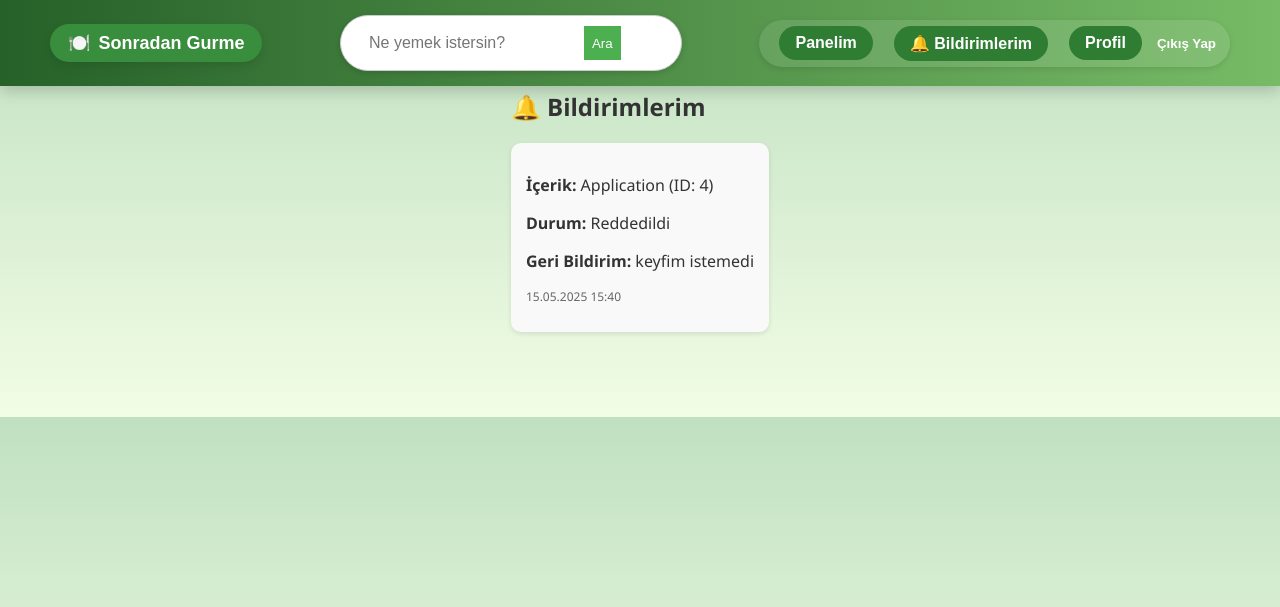
After one commit to sude-tunc/Sonradan-Gurme, a Django app: page /sgapp/bildirimler/ in a window 1280 px wide. The commit adds this page. Shown: the top 607 px of the page. Run offline with Django 5.2, Linux system fonts and the light colour scheme; a user stored in the database is signed in; data comes from the database, SQL or seed files in the repository; both versions use the stored data as it was after the commit.

Commit message:
kullanıcılar için bildiirm sayfası ve navbar a bildirim butonu geldi

```diff
--- a/sgapp/urls.py
+++ b/sgapp/urls.py
@@ -37,6 +37,7 @@ urlpatterns = [
     path('moderator/kullanici/<int:user_id>/sil/', views.kullanici_sil_view, name='kullanici_sil'),
     path('yorum/<int:review_id>/karar/', views.yorum_karar_ver_view, name='yorum_karar_ver'),
     path('moderator/basvuru/<int:application_id>/karar/', views.basvuru_karar_ver_view, name='basvuru_karar_ver'),
+    path('bildirimler/', views.bildirimlerim_view, name='bildirimlerim'),
 
 
 
--- a/sgapp/views.py
+++ b/sgapp/views.py
@@ -406,3 +406,10 @@ def basvuru_karar_ver_view(request, application_id):
         )
 
     return redirect('basvuru_inceleme')  # listelendiği sayfanın name'i neyse onu yaz
+
+from .models import ModeratorFeedback
+
+@login_required
+def bildirimlerim_view(request):
+    bildirimler = ModeratorFeedback.objects.filter(user=request.user).order_by('-created_at')
+    return render(request, 'users/bildirimlerim.html', {'bildirimler': bildirimler})
--- a/static/css/styles.css
+++ b/static/css/styles.css
@@ -536,3 +536,59 @@ a.btn-outline:hover, button.btn-outline:hover {
     color: #333;
     margin-bottom: 15px;
 }
+
+   .bildirimler-container {
+    max-width: 700px;
+    margin: 50px auto;
+    padding: 20px;
+    font-family: 'Segoe UI', sans-serif;
+}
+
+.bildirim-kutu {
+    background-color: #f2fef3;
+    border-left: 5px solid #4CAF50;
+    padding: 15px 20px;
+    margin-bottom: 15px;
+    border-radius: 10px;
+    box-shadow: 0 2px 6px rgba(0, 0, 0, 0.05);
+    transition: background-color 0.3s ease;
+}
+
+.bildirim-kutu:hover {
+    background-color: #e8f5e9;
+}
+
+.bildirim-kutu p {
+    margin: 5px 0;
+    font-size: 15px;
+    color: #333;
+}
+
+.bildirim-kutu .tarih {
+    font-size: 12px;
+    color: #888;
+}
+
+.bildirim-kutu .durum-onaylandi {
+    color: #2e7d32;
+    font-weight: bold;
+}
+
+.bildirim-kutu .durum-reddedildi {
+    color: #c62828;
+    font-weight: bold;
+}
+.btn {
+    background-color: #4CAF50;
+    color: white;
+    padding: 8px 14px;
+    border-radius: 8px;
+    text-decoration: none;
+    margin-left: 10px;
+    font-weight: bold;
+    transition: 0.3s ease;
+}
+
+.btn:hover {
+    background-color: #388e3c;
+}
--- a/templates/base.html
+++ b/templates/base.html
@@ -6,6 +6,47 @@
     <title>{% block title %}💚SONRADAN GURME💚{% endblock %}</title>
     {% load static %}
     <link rel="stylesheet" href="{% static 'css/styles.css' %}">
+
+    <style>
+        .btn {
+            background-color: #2e7d32;
+            color: white;
+            padding: 8px 16px;
+            border: none;
+            border-radius: 20px;
+            font-weight: bold;
+            text-decoration: none;
+            cursor: pointer;
+            margin-left: 6px;
+            transition: 0.2s ease;
+        }
+
+        .btn:hover {
+            background-color: #1b5e20;
+        }
+
+        .btn-outline {
+            color: #2e7d32;
+            border: 2px solid #2e7d32;
+            padding: 8px 14px;
+            border-radius: 20px;
+            font-weight: bold;
+            background-color: transparent;
+        }
+
+        .btn-outline:hover {
+            background-color: #e8f5e9;
+        }
+
+        .badge {
+            background-color: red;
+            color: white;
+            border-radius: 50%;
+            padding: 2px 7px;
+            font-size: 12px;
+            margin-left: 6px;
+        }
+    </style>
 </head>
 <body>
 
@@ -26,18 +67,16 @@
             {% if user.is_authenticated %}
                 {% if user.role == "moderator" %}
                     <a href="{% url 'moderator_panel' %}" class="btn">Panelim</a>
-
-                    <!-- 🔔 Bildirimler -->
-                    <a href="{% url 'yorum_inceleme' %}" class="btn">
-                        🔔 Yorumlar ({{ bekleyen_yorum_sayisi|default:0 }})
-                    </a>
-                    <a href="{% url 'basvuru_inceleme' %}" class="btn">
-                        📝 Başvurular ({{ bekleyen_basvuru_sayisi|default:0 }})
-                    </a>
+                    <a href="{% url 'yorum_inceleme' %}" class="btn">🔔 Yorumlar ({{ bekleyen_yorum_sayisi|default:0 }})</a>
+                    <a href="{% url 'basvuru_inceleme' %}" class="btn">📝 Başvurular ({{ bekleyen_basvuru_sayisi|default:0 }})</a>
                 {% elif user.role == "gurme" %}
                     <a href="{% url 'gurme_dashboard' %}" class="btn">Panelim</a>
                 {% else %}
                     <a href="{% url 'home' %}" class="btn">Panelim</a>
+                    <a href="{% url 'bildirimlerim' %}" class="btn">
+                        🔔 Bildirimlerim
+                        {# {% if okunmamis_sayisi %}<span class="badge">{{ okunmamis_sayisi }}</span>{% endif %} #}
+                    </a>
                 {% endif %}
 
                 <a href="{% url 'profile' %}" class="btn">Profil</a>
--- /dev/null
+++ b/templates/users/bildirimlerim.html
@@ -0,0 +1,22 @@
+{% extends "base.html" %}
+
+{% block content %}
+<div class="bildirimler-container" style="max-width: 700px; margin: 50px auto; font-family: 'Segoe UI', sans-serif;">
+    <h2>🔔 Bildirimlerim</h2>
+
+    {% if bildirimler %}
+        {% for bildirim in bildirimler %}
+            <div style="background: #f9f9f9; padding: 15px; margin-bottom: 15px; border-radius: 10px; box-shadow: 0 2px 5px rgba(0,0,0,0.1);">
+                <p><strong>İçerik:</strong> {{ bildirim.content_type.name|capfirst }} (ID: {{ bildirim.object_id }})</p>
+                <p><strong>Durum:</strong> {{ bildirim.get_decision_display }}</p>
+                {% if bildirim.feedback_text %}
+                    <p><strong>Geri Bildirim:</strong> {{ bildirim.feedback_text }}</p>
+                {% endif %}
+                <p style="font-size: 12px; color: #666;">{{ bildirim.created_at|date:"d.m.Y H:i" }}</p>
+            </div>
+        {% endfor %}
+    {% else %}
+        <p>Henüz bir bildirimin yok.</p>
+    {% endif %}
+</div>
+{% endblock %}
```
Also changed, not shown: db.sqlite3.
